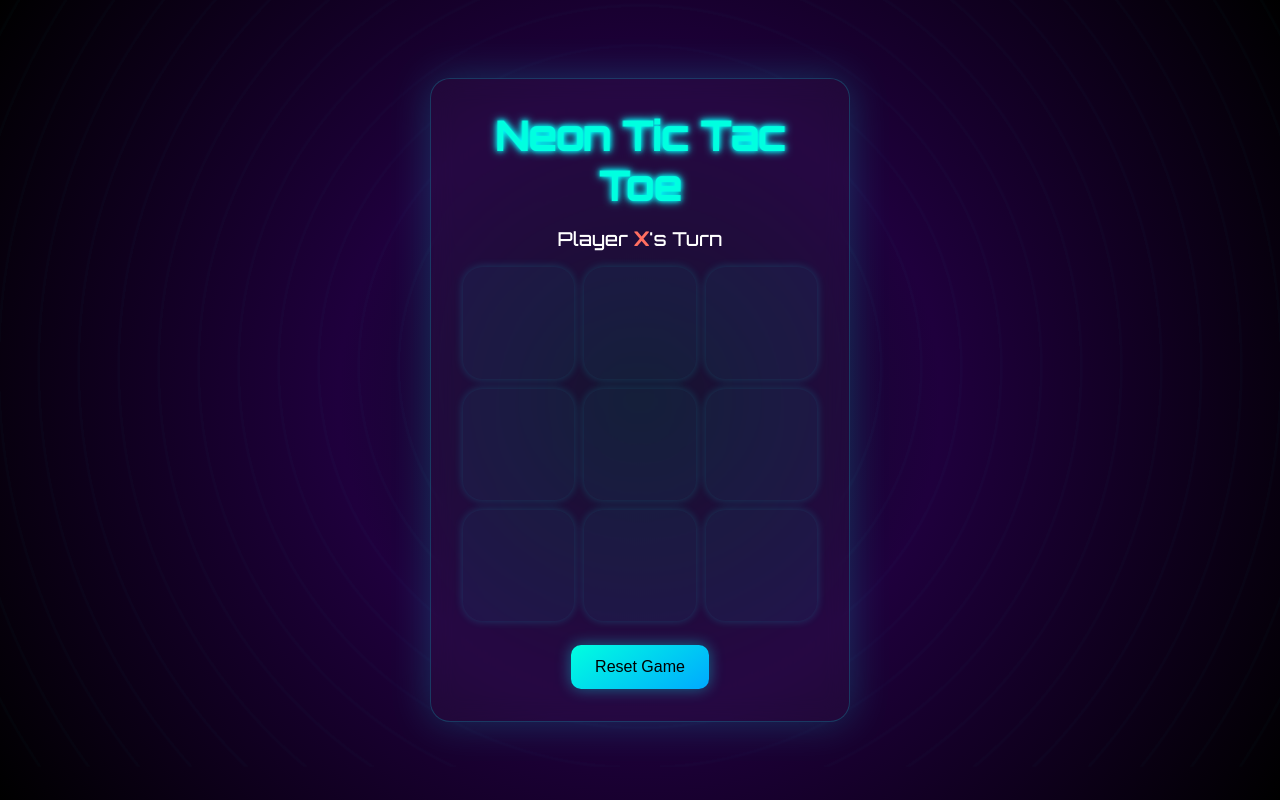
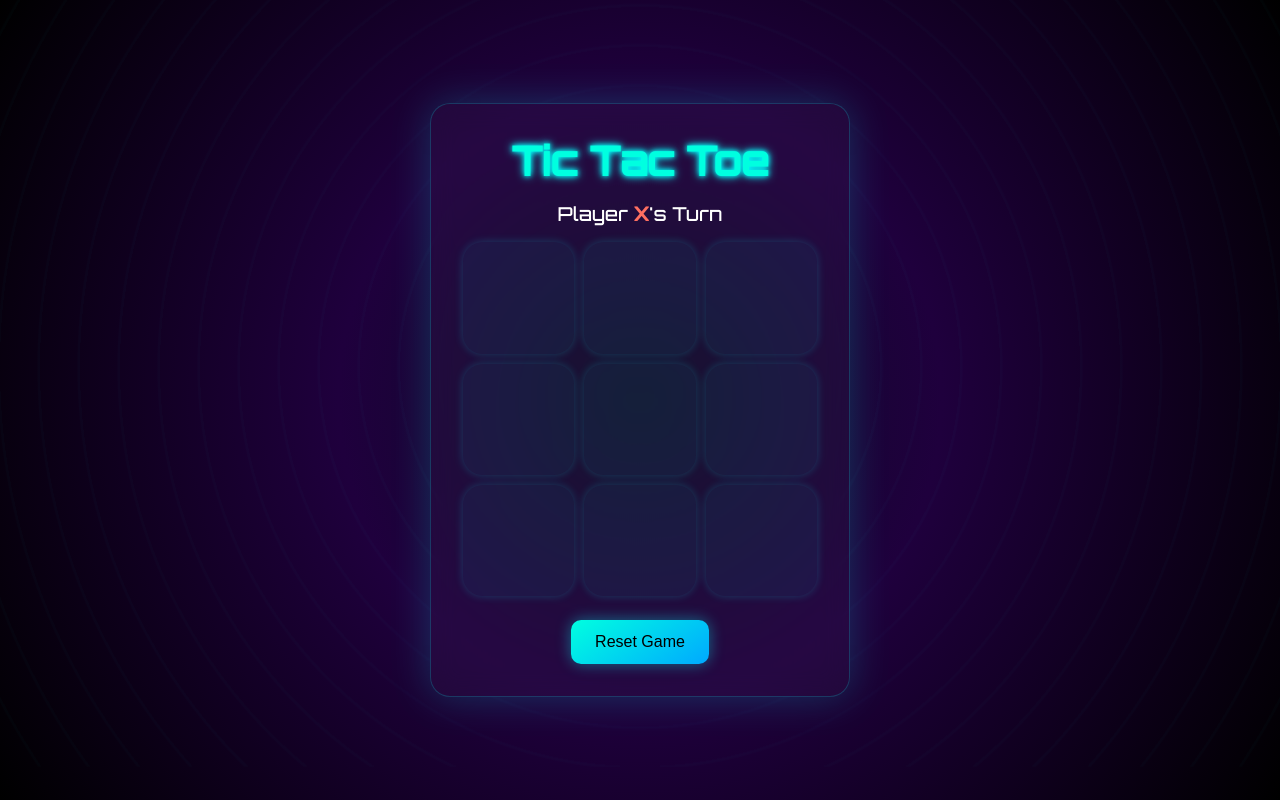
Before and after one commit to DHURANTHAM007/Tic-Tack-Toe, a plain HTML site: page index.html in a window 1280 px wide. Drawn offline with Linux system fonts and the light colour scheme.

Commit message:
Update index.html

```diff
--- a/index.html
+++ b/index.html
@@ -12,7 +12,7 @@
   <div class="particles"></div>
 
   <main class="game-container">
-    <h1 class="title">Neon Tic Tac Toe</h1>
+    <h1 class="title">Tic Tac Toe</h1>
 
     <div class="status" id="status">Player <span class="player" id="currentPlayer">X</span>'s Turn</div>
 
```
